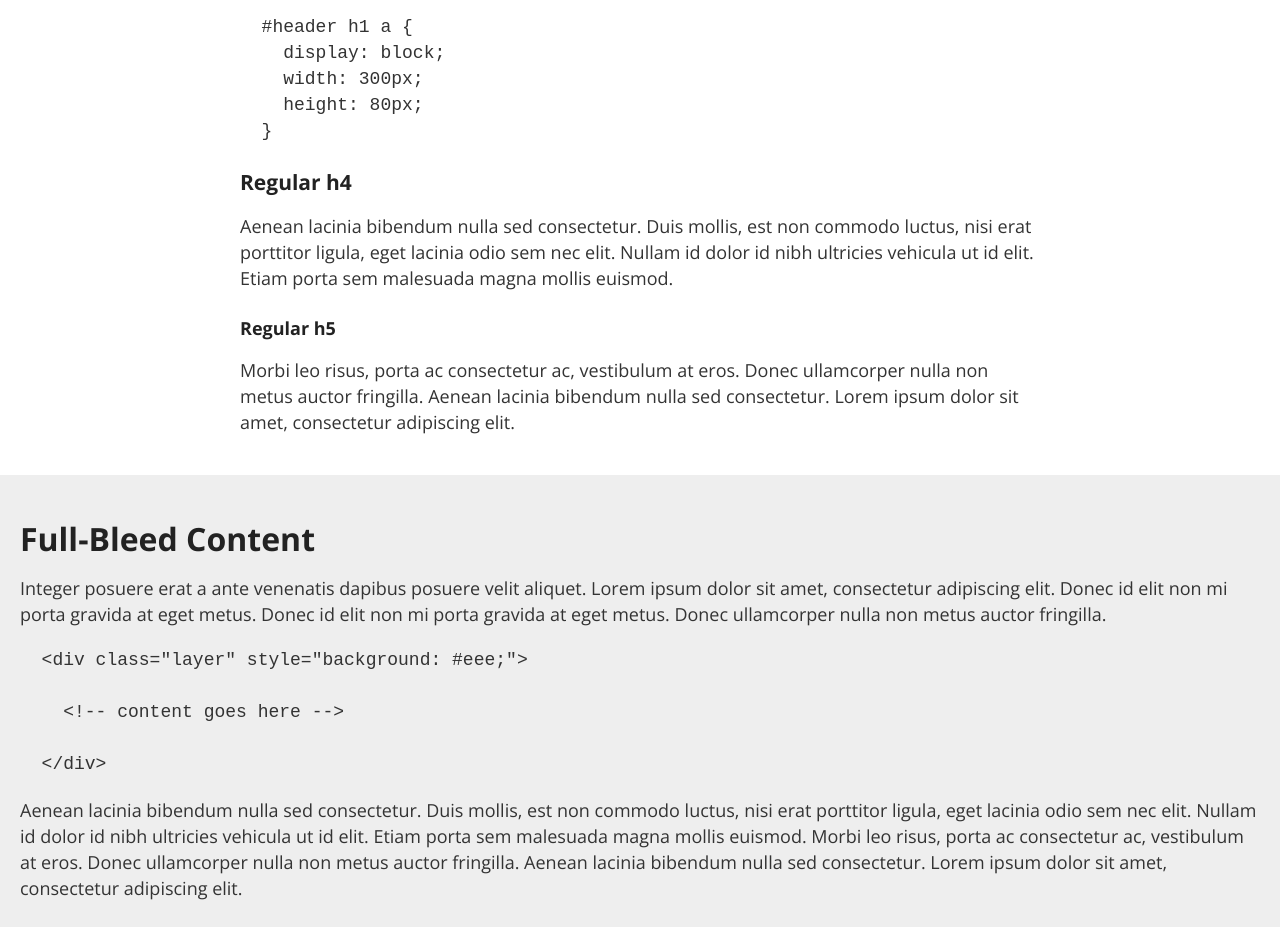
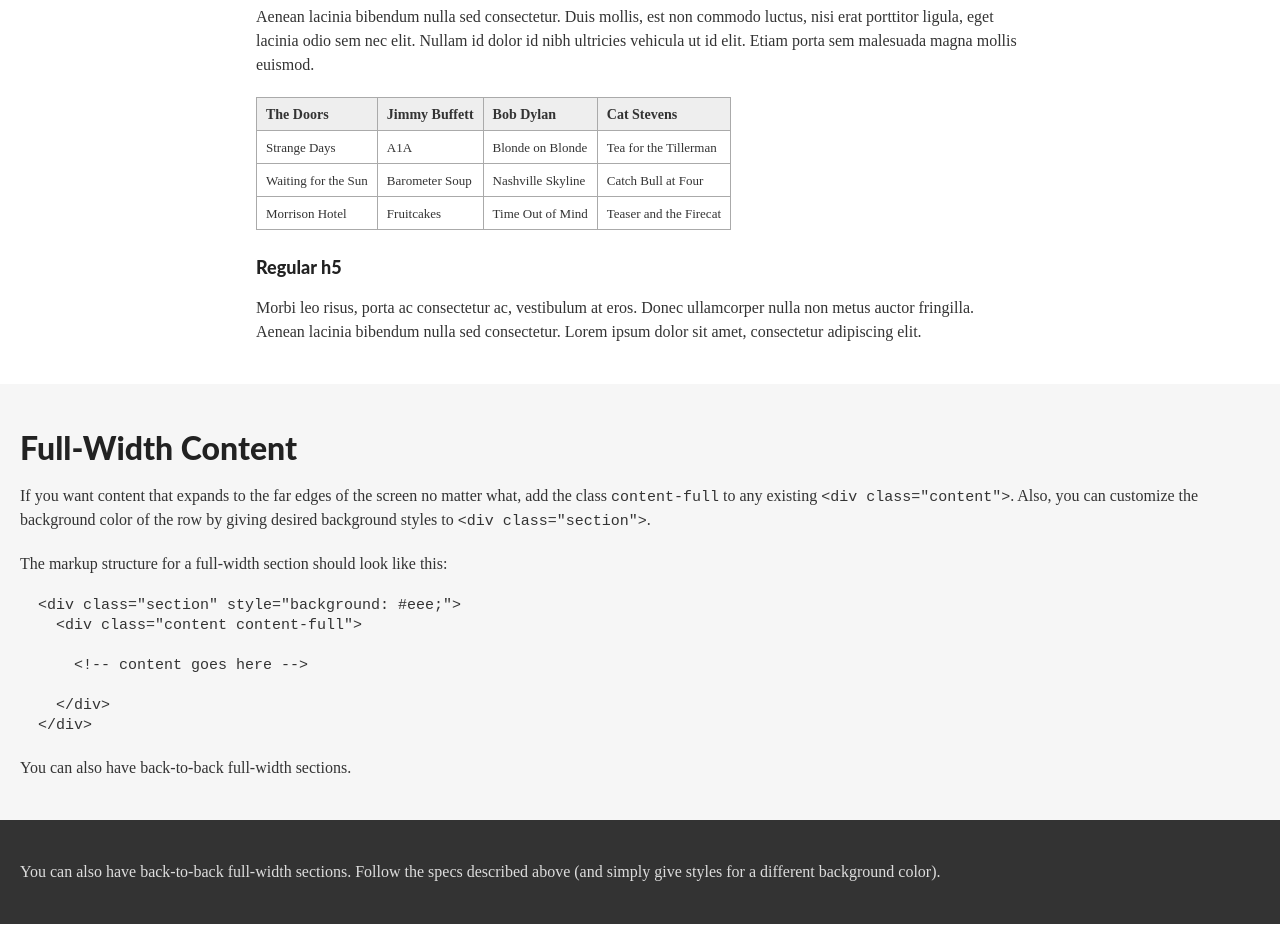
Before and after one commit to davidpots/fretmonster, a plain HTML site: page sandbox.html in a window 1280 px wide. Shown: the part 1400-2327 px from the top of the page. Drawn offline with nearby package versions, Linux system fonts and the light colour scheme; files whose address does not match are found by name.

Commit message:
Adds homepage, tweaks this and that

```diff
--- a/css/main.css
+++ b/css/main.css
@@ -11,16 +11,15 @@
 
         body {
           color: #333;
-          font-family: 'Open Sans', sans-serif;
-          font-size: 18px;
-          font-weight: 400;
-          line-height: 26px; }
+          font-family: 'Merriweather', serif;
+          font-size: 16px;
+          line-height: 24px; }
 
 /* -- GENERAL TYPOGRAPHY -- */
 
-        a  { text-decoration: none; color: #0067b7; }
+        a  { color: #f05a28; }
 
-        h1,h2,h3,h4,h5,h6 { color: #222; margin: 28px 0 20px 0; }
+        h1,h2,h3,h4,h5,h6 { font-family: Lato, sans-serif; font-weight: 800; color: #222; margin: 28px 0 20px 0; }
 
         h1      { font-size: 40px; line-height: 40px; }
         h2      { font-size: 32px; line-height: 32px; }
@@ -29,11 +28,27 @@
         h5      { font-size: 18px; line-height: 18px; }
         h6      { font-size: 18px; line-height: 18px; }
 
-        p       { margin: 20px 0 20px 0; }
-        ul,ol   { margin: 28px 0 24px 28px; }
+        p         { margin: 20px 0 20px 0; }
+        ul,ol     { margin: 28px 0 24px 28px; }
+        pre,code  { font-size: 15px; line-height: 20px; }
+
+        table     { border-collapse: collapse;}
+        td,th     { padding: 8px 9px 7px; font-size: 14px; line-height: 17px; border: 1px solid #aaa; text-align: left; }
+        th        { background: #eee; }
+        td        { font-size: 13px; }
 
 /* -- LAYOUT -- */
 
+        /* A section is a horiztonal band/stripe/row on the page.
+           Defaults to the <body> bg color but can have its own color. */
         .section        { padding: 20px; }
-        .content        { width: 800px; margin: 0 auto; }
+
+        /* If the page is at least 768px, center the content at that width.
+           Otherwise it will be 100% wide. */
+        @media (min-width: 768px) {
+          .content { width: 768px; margin: 0 auto; }
+        }
+
+        /* If you want full width content no matter what,
+           add class '.content-full' to any 'div.content' */
         .content-full   { margin: 0; width: auto; }
--- a/sandbox.html
+++ b/sandbox.html
@@ -27,6 +27,8 @@
       <div class="section">
         <div class="content">
 
+          <p><a href="index.html">&laquo; back to homepage</a></p>
+
           <h1>Header Level 1</h1>
           <p><strong>Pellentesque habitant morbi tristique</strong> senectus et netus et malesuada fames ac turpis egestas. Vestibulum tortor quam, feugiat vitae, ultricies eget, tempor sit amet, ante. Donec eu libero sit amet quam egestas semper. <em>Aenean ultricies mi vitae est.</em> Mauris placerat eleifend leo. Quisque sit amet est et sapien ullamcorper pharetra. Vestibulum erat wisi, condimentum sed, <code>commodo vitae</code>, ornare sit amet, wisi. Aenean fermentum, elit eget tincidunt condimentum, eros ipsum rutrum orci, sagittis tempus lacus enim ac dui. <a href="#">Donec non enim</a> in turpis pulvinar facilisis. Ut felis.</p>
           <p>Maecenas faucibus mollis interdum. Praesent commodo cursus magna, vel scelerisque nisl consectetur et. Fusce dapibus, tellus ac cursus commodo, tortor mauris condimentum nibh, ut fermentum massa justo sit amet risus. Vestibulum id ligula porta felis euismod semper. Curabitur blandit tempus porttitor. Maecenas sed diam eget risus varius blandit sit amet non magna. Integer posuere erat a ante venenatis dapibus posuere velit aliquet.</p>
@@ -55,25 +57,63 @@
   }</pre>
           <h4>Regular h4</h4>
           <p>Aenean lacinia bibendum nulla sed consectetur. Duis mollis, est non commodo luctus, nisi erat porttitor ligula, eget lacinia odio sem nec elit. Nullam id dolor id nibh ultricies vehicula ut id elit. Etiam porta sem malesuada magna mollis euismod.</p>
+          <table>
+          	<thead>
+          		<tr>
+          			<th>The Doors</th>
+          			<th>Jimmy Buffett</th>
+          			<th>Bob Dylan</th>
+          			<th>Cat Stevens</th>
+          		</tr>
+          	</thead>
+          	<tbody>
+          		<tr>
+          			<td>Strange Days</td>
+          			<td>A1A</td>
+          			<td>Blonde on Blonde</td>
+          			<td>Tea for the Tillerman</td>
+          		</tr>
+          		<tr>
+          			<td>Waiting for the Sun</td>
+          			<td>Barometer Soup</td>
+          			<td>Nashville Skyline</td>
+          			<td>Catch Bull at Four</td>
+          		</tr>
+          		<tr>
+          			<td>Morrison Hotel</td>
+          			<td>Fruitcakes</td>
+          			<td>Time Out of Mind</td>
+          			<td>Teaser and the Firecat</td>
+          		</tr>
+          	</tbody>
+          </table>
           <h5>Regular h5</h5>
           <p>Morbi leo risus, porta ac consectetur ac, vestibulum at eros. Donec ullamcorper nulla non metus auctor fringilla. Aenean lacinia bibendum nulla sed consectetur. Lorem ipsum dolor sit amet, consectetur adipiscing elit.</p>
 
         </div> <!-- end: .content -->
       </div> <!-- end: .section -->
 
-      <div class="section" style="background: #eee;">
+      <div class="section" style="background: #f6f6f6;">
         <div class="content content-full">
-          <h2>Full-Bleed Content</h2>
-          <p>Integer posuere erat a ante venenatis dapibus posuere velit aliquet. Lorem ipsum dolor sit amet, consectetur adipiscing elit. Donec id elit non mi porta gravida at eget metus. Donec id elit non mi porta gravida at eget metus. Donec ullamcorper nulla non metus auctor fringilla.</p>
+          <h2>Full-Width Content</h2>
+          <p>If you want content that expands to the far edges of the screen no matter what, add the class <code>content-full</code> to any existing <code>&lt;div class="content"&gt;</code>. Also, you can customize the background color of the row by giving desired background styles to <code>&lt;div class="section"&gt;</code>.</p>
+          <p>The markup structure for a full-width section should look like this:</p>
 <pre>
-  &lt;div class="layer" style="background: #eee;"&gt;
+  &lt;div class="section" style="background: #eee;"&gt;
+    &lt;div class="content content-full"&gt;
 
-    &lt;!-- content goes here --&gt;
+      &lt;!-- content goes here --&gt;
 
+    &lt;/div&gt;
   &lt;/div&gt;
 </pre>
-          <p>Aenean lacinia bibendum nulla sed consectetur. Duis mollis, est non commodo luctus, nisi erat porttitor ligula, eget lacinia odio sem nec elit. Nullam id dolor id nibh ultricies vehicula ut id elit. Etiam porta sem malesuada magna mollis euismod. Morbi leo risus, porta ac consectetur ac, vestibulum at eros. Donec ullamcorper nulla non metus auctor fringilla. Aenean lacinia bibendum nulla sed consectetur. Lorem ipsum dolor sit amet, consectetur adipiscing elit.</p>
+          <p>You can also have back-to-back full-width sections.</p>
 
+        </div> <!-- end: .content .content-full -->
+      </div> <!-- end: .section -->
+      <div class="section" style="background: #333; color: #ddd;">
+        <div class="content content-full">
+          <p>You can also have back-to-back full-width sections. Follow the specs described above (and simply give styles for a different background color).</p>
         </div> <!-- end: .content .content-full -->
       </div> <!-- end: .section -->
 
@@ -83,8 +123,8 @@
           <h2>Wrapped Content</h2>
           <p>Integer posuere erat a ante venenatis dapibus posuere velit aliquet. Integer posuere erat a ante venenatis dapibus posuere velit aliquet. Curabitur blandit tempus porttitor. Aenean eu leo quam. Pellentesque ornare sem lacinia quam venenatis vestibulum. Duis mollis, est non commodo luctus, nisi erat porttitor ligula, eget lacinia odio sem nec elit.</p>
 <pre>
-  &lt;div class="layer"&gt;
-    &lt;div class="wrapper"&gt;
+  &lt;div class="section"&gt;
+    &lt;div class="content"&gt;
 
       &lt;!-- content goes here --&gt;
 
@@ -92,6 +132,9 @@
   &lt;/div&gt;
 </pre>
           <p>Maecenas faucibus mollis interdum. Praesent commodo cursus magna, vel scelerisque nisl consectetur et. Fusce dapibus, tellus ac cursus commodo, tortor mauris condimentum nibh, ut fermentum massa justo sit amet risus. Vestibulum id ligula porta felis euismod semper. Curabitur blandit tempus porttitor. Maecenas sed diam eget risus varius blandit sit amet non magna. Integer posuere erat a ante venenatis dapibus posuere velit aliquet.</p>
+
+          <p><a href="index.html">&laquo; back to homepage</a></p>
+
         </div> <!-- end: .content -->
       </div> <!-- end: .section -->
 
```
Also changed, not shown: index.html (+17 -5 lines).
